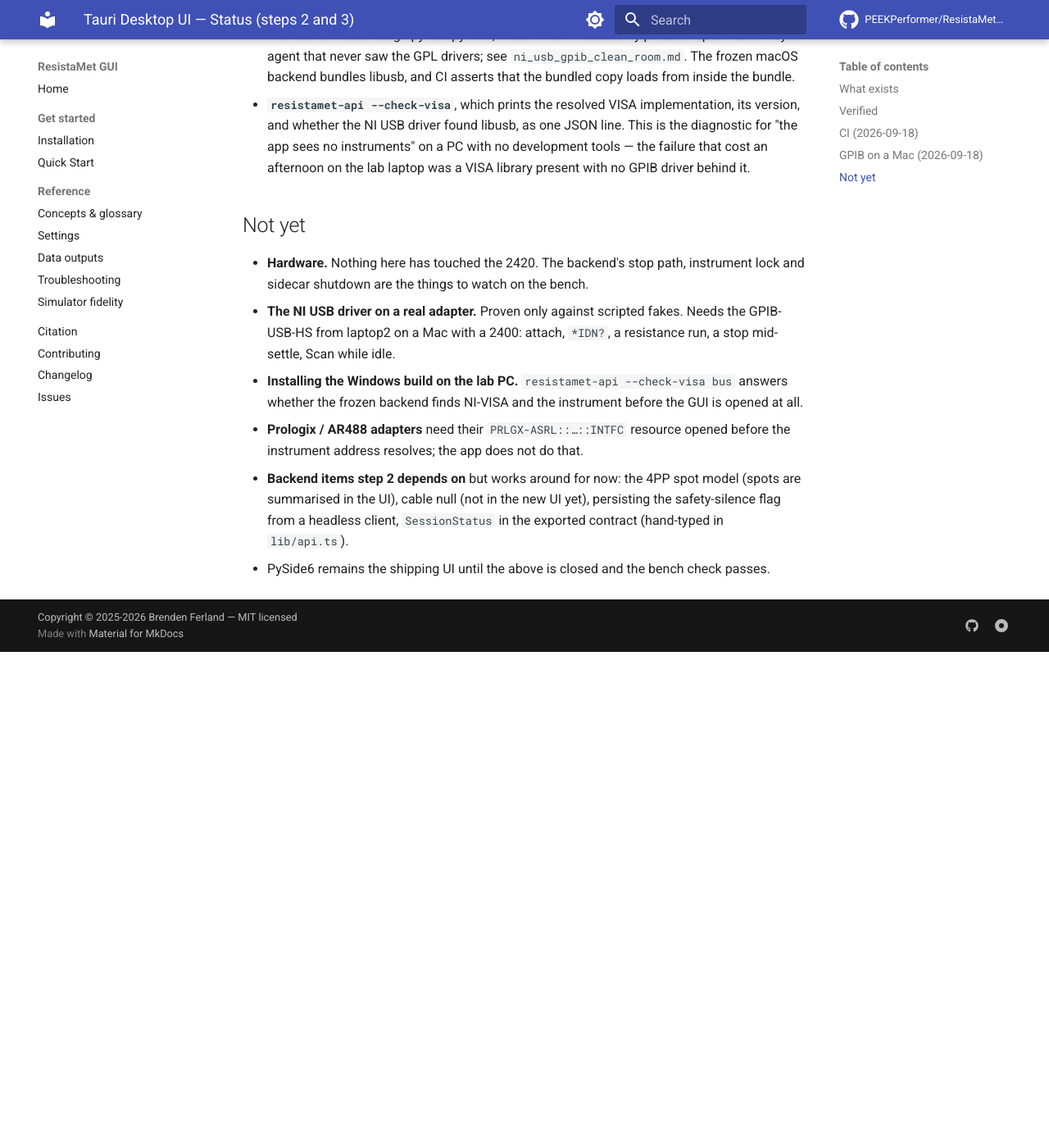
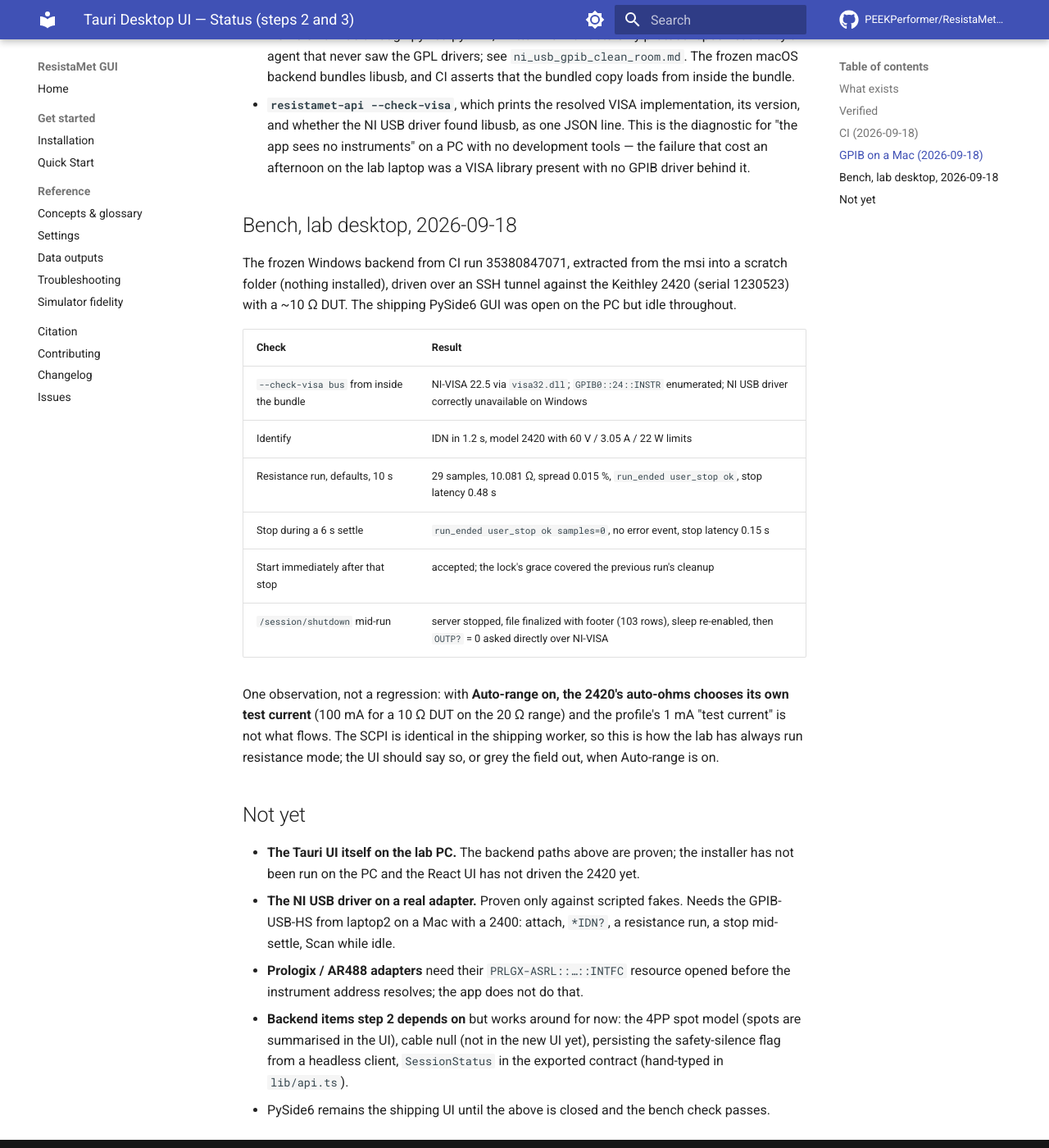
Before and after one commit to PEEKPerformer/ResistaMet-GUI, an MkDocs documentation site: the page built from docs/design/tauri_ui_status.md, in a window 1280 px wide and 1400 px high, scrolled down 2023 px. Shown: the whole window at 82% size. Built offline with MkDocs 1.6.1 and Material for MkDocs 9.7.7, drawn with Linux system fonts in a browser that asks for light colours; comment, search, counter and statistics services are not loaded; before the commit the page ends 2818 px from its top, so only the background shows below that.

Commit message:
Record the frozen backend's bench results on the 2420
Identify, a resistance run, a stop during the settle, an immediate restart
and a shutdown mid-run, all through the frozen Windows backend over NI-VISA,
with the instrument's own OUTP? confirming the output off afterwards. Also
records that auto-ohms chooses its own test current when Auto-range is on,
which the shipping worker has always done too.

```diff
--- a/docs/design/tauri_ui_status.md
+++ b/docs/design/tauri_ui_status.md
@@ -83,16 +83,37 @@
   afternoon on the lab laptop was a VISA library present with no GPIB
   driver behind it.
 
+## Bench, lab desktop, 2026-09-18
+
+The frozen Windows backend from CI run 35380847071, extracted from the msi
+into a scratch folder (nothing installed), driven over an SSH tunnel against
+the Keithley 2420 (serial 1230523) with a ~10 Ω DUT. The shipping PySide6 GUI
+was open on the PC but idle throughout.
+
+| Check | Result |
+|---|---|
+| `--check-visa bus` from inside the bundle | NI-VISA 22.5 via `visa32.dll`; `GPIB0::24::INSTR` enumerated; NI USB driver correctly unavailable on Windows |
+| Identify | IDN in 1.2 s, model 2420 with 60 V / 3.05 A / 22 W limits |
+| Resistance run, defaults, 10 s | 29 samples, 10.081 Ω, spread 0.015 %, `run_ended user_stop ok`, stop latency 0.48 s |
+| Stop during a 6 s settle | `run_ended user_stop ok samples=0`, no error event, stop latency 0.15 s |
+| Start immediately after that stop | accepted; the lock's grace covered the previous run's cleanup |
+| `/session/shutdown` mid-run | server stopped, file finalized with footer (103 rows), sleep re-enabled, then `OUTP?` = 0 asked directly over NI-VISA |
+
+One observation, not a regression: with **Auto-range on, the 2420's
+auto-ohms chooses its own test current** (100 mA for a 10 Ω DUT on the 20 Ω
+range) and the profile's 1 mA "test current" is not what flows. The SCPI is
+identical in the shipping worker, so this is how the lab has always run
+resistance mode; the UI should say so, or grey the field out, when
+Auto-range is on.
+
 ## Not yet
 
-- **Hardware.** Nothing here has touched the 2420. The backend's stop path,
-  instrument lock and sidecar shutdown are the things to watch on the bench.
+- **The Tauri UI itself on the lab PC.** The backend paths above are
+  proven; the installer has not been run on the PC and the React UI has
+  not driven the 2420 yet.
 - **The NI USB driver on a real adapter.** Proven only against scripted
   fakes. Needs the GPIB-USB-HS from laptop2 on a Mac with a 2400: attach,
   `*IDN?`, a resistance run, a stop mid-settle, Scan while idle.
-- **Installing the Windows build on the lab PC.** `resistamet-api
-  --check-visa bus` answers whether the frozen backend finds NI-VISA and the
-  instrument before the GUI is opened at all.
 - **Prologix / AR488 adapters** need their `PRLGX-ASRL::…::INTFC` resource
   opened before the instrument address resolves; the app does not do that.
 - **Backend items step 2 depends on** but works around for now: the 4PP spot
```
